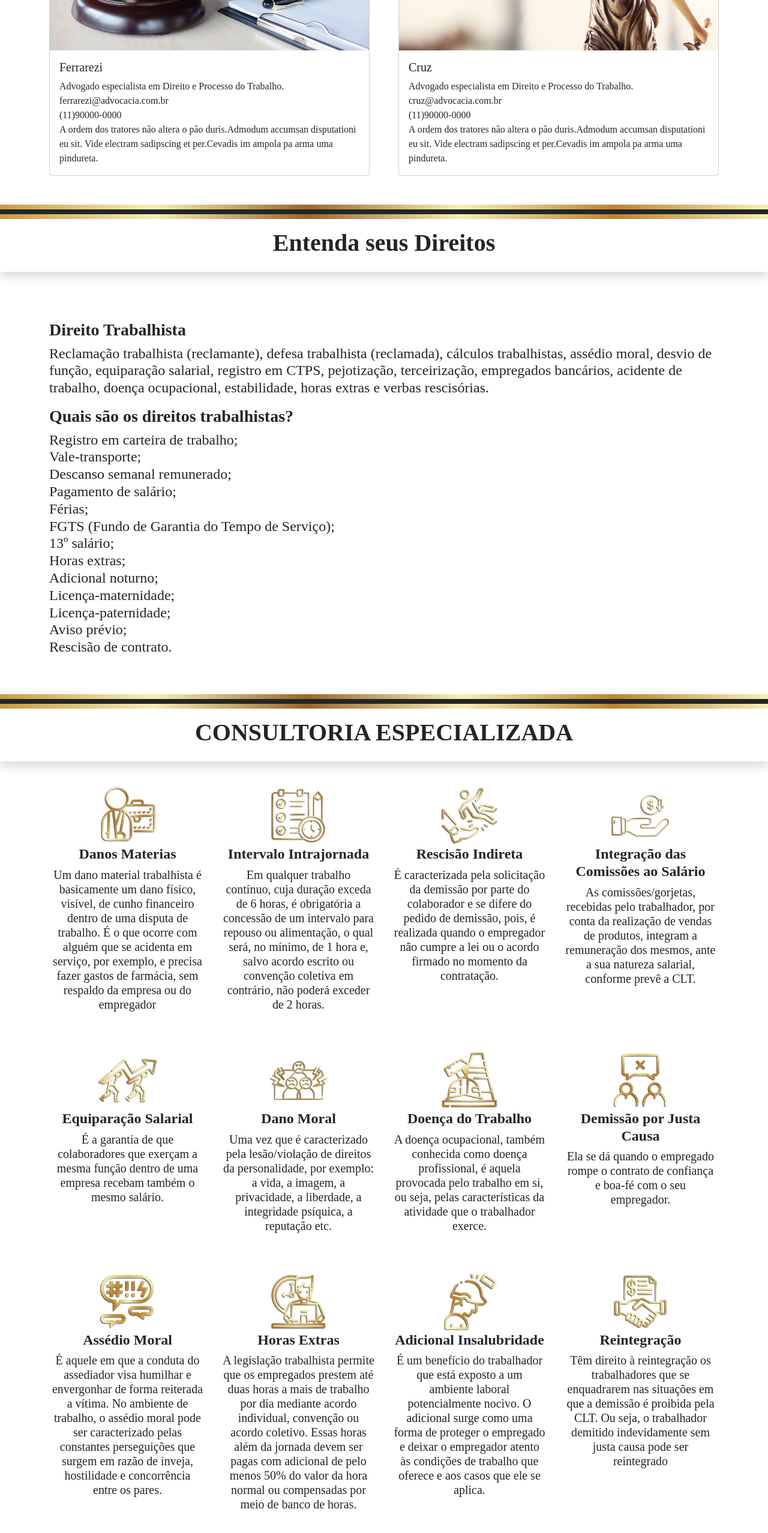
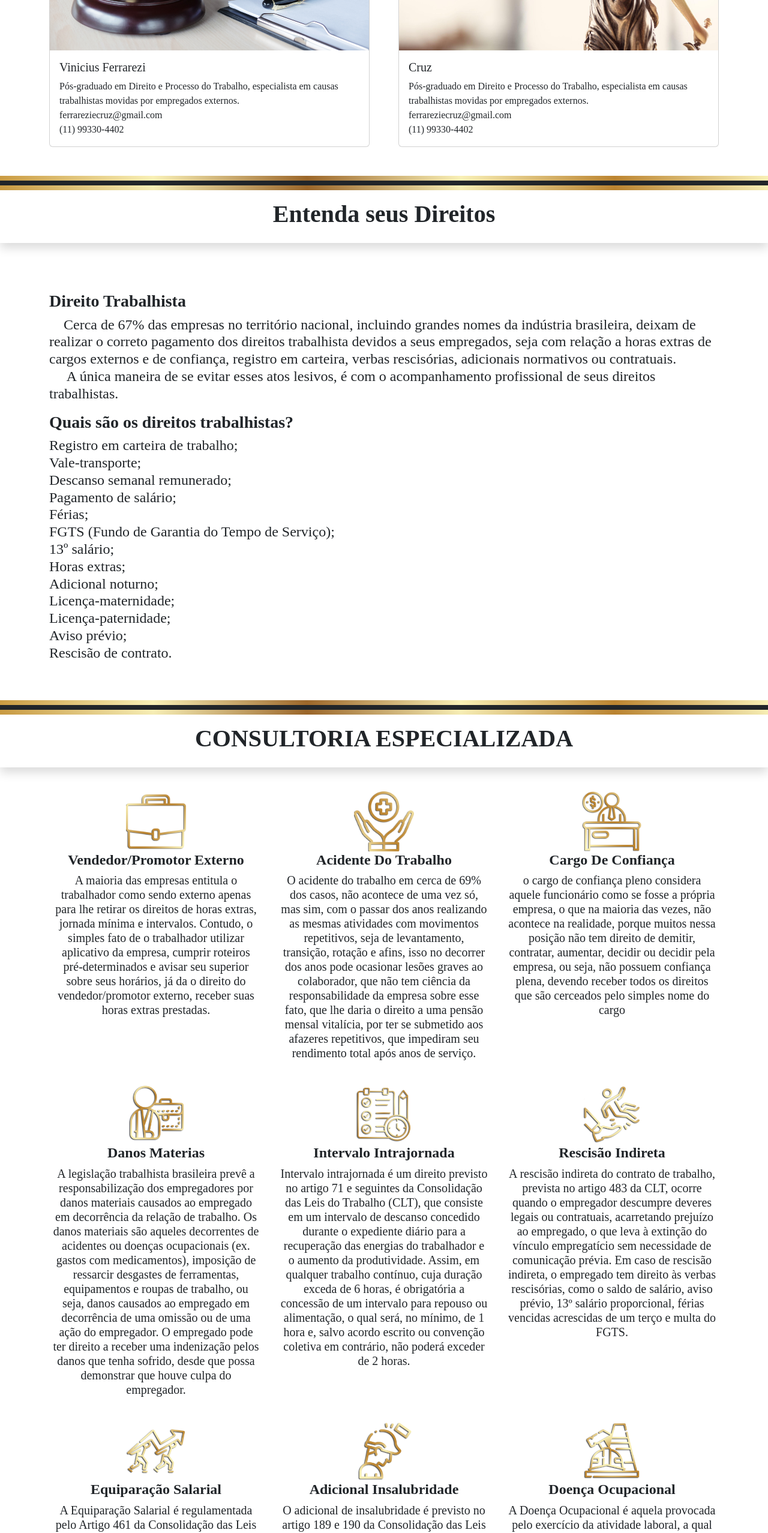
Before and after one commit to BeaTrindade/FerrareziCruz_Advocacia, a plain HTML site: page index.html in a window 1280 px wide. Shown: the part 820-3375 px from the top of the page at 60% size. Drawn offline with nearby package versions, Linux system fonts and the light colour scheme.

Commit message:
@BeaTrindade [Projeto]

```diff
--- a/index.html
+++ b/index.html
@@ -42,8 +42,8 @@
     <!--/NavBar-->
 
     <!--/Image-->
-    <section id="hbanner">
-        <img src="assets/img/banner1.png" class="img-fluid" alt="Logo Dourado">
+    <section class="banner" id="hbanner">
+        <img  class="bannerhome img-fluid" src="assets/img/banner1.png" alt="Logo Dourado">
         <div class="menu-bar container-fluid py-2"></div>
     </section>
     <!--/Image-->
@@ -63,12 +63,12 @@
                     <div class="card">
                         <img src="assets/img/perfilferrarezi.jpg" class="card-img-top" alt="Foto Ferrarezi">
                         <div class="card-body">
-                            <h5 class="card-title">Ferrarezi</h5>
-                            <p class="card-text">Advogado especialista em Direito e Processo do Trabalho.<br>
-                                ferrarezi@advocacia.com.br<br>
-                                (11)90000-0000<br>
-                                A ordem dos tratores não altera o pão duris.Admodum accumsan disputationi eu sit.
-                                Vide electram sadipscing et per.Cevadis im ampola pa arma uma pindureta.</p>
+                            <h5 class="card-title">Vinicius Ferrarezi</h5>
+                            <p class="card-text">Pós-graduado em Direito e Processo do Trabalho, especialista em causas
+                                trabalhistas movidas por empregados externos.<br>
+                                ferrareziecruz@gmail.com
+                                <br>
+                                (11) 99330-4402<br></p>
                         </div>
                     </div>
                 </div>
@@ -78,11 +78,11 @@
                         <img src="assets/img/perfilcruz.jpg" class="card-img-top" alt="Foto Cruz">
                         <div class="card-body">
                             <h5 class="card-title">Cruz</h5>
-                            <p class="card-text">Advogado especialista em Direito e Processo do Trabalho.<br>
-                                cruz@advocacia.com.br<br>
-                                (11)90000-0000<br>
-                                A ordem dos tratores não altera o pão duris.Admodum accumsan disputationi eu sit.
-                                Vide electram sadipscing et per.Cevadis im ampola pa arma uma pindureta.</p>
+                            <p class="card-text">Pós-graduado em Direito e Processo do Trabalho, especialista em causas
+                                trabalhistas movidas por empregados externos.<br>
+                                ferrareziecruz@gmail.com
+                                <br>
+                                (11) 99330-4402<br></p>
                         </div>
                     </div>
                 </div>
@@ -106,10 +106,12 @@
             <br>
             <p class="lead">
             <h3><b>Direito Trabalhista</b><br></h3>
-            <h4>Reclamação trabalhista (reclamante), defesa trabalhista (reclamada),
-                cálculos trabalhistas, assédio moral, desvio de função, equiparação salarial,
-                registro em CTPS, pejotização, terceirização, empregados bancários, acidente de trabalho,
-                doença ocupacional, estabilidade, horas extras e verbas rescisórias.</h4>
+            <h4>&emsp;Cerca de 67% das empresas no território nacional, incluindo grandes nomes da indústria brasileira,
+                deixam de realizar o correto pagamento dos direitos trabalhista devidos a seus empregados, seja com
+                relação a horas extras de cargos externos e de confiança, registro em carteira, verbas rescisórias,
+                adicionais normativos ou contratuais. <br>
+                &emsp; A única maneira de se evitar esses atos lesivos, é com o acompanhamento profissional de seus
+                direitos trabalhistas.</h4>
             </p>
 
             <p>
@@ -137,91 +139,115 @@
     <div class="bg-dark container-fluid py-1"></div>
     <div class="menu-bar container-fluid py-1"></div>
 
-    <!--Card1-->
+    <!--Card0-->
     <div class="shadow p-3 text-center">
         <h1><b>CONSULTORIA ESPECIALIZADA</b><br></h1>
     </div>
+<br>
+    <div class="container">
+        <div class="row row-cols-1 row-cols-md-3">
+            <div class="p-3 text-center">
+                <img src="assets/img/vendedor.png" alt="Logo" width="100" height="100">
+                <h4><b>Vendedor/Promotor Externo</b><br></h4>
+                <h5>A maioria das empresas entitula o trabalhador como sendo externo apenas para lhe retirar os direitos de horas extras, jornada mínima e intervalos. Contudo, o simples fato de o trabalhador utilizar aplicativo da empresa, cumprir roteiros pré-determinados e avisar seu superior sobre seus horários, já da o direito do vendedor/promotor externo, receber suas horas extras prestadas. </h5>
+            </div>
 
+            <div class="p-3 text-center">
+                <img src="assets/img/acidente.png" alt="Logo" width="100" height="100">
+                <h4><b>Acidente Do Trabalho</b><br></h4>
+                <h5>O acidente do trabalho em cerca de 69% dos casos, não acontece de uma vez só, mas sim, com o passar dos anos realizando as mesmas atividades com movimentos repetitivos, seja de levantamento, transição, rotação e afins, isso no decorrer dos anos pode ocasionar lesões graves ao colaborador, que não tem ciência da responsabilidade da empresa sobre esse fato, que lhe daria o direito a uma pensão mensal vitalícia, por ter se submetido aos afazeres repetitivos, que impediram seu rendimento total após anos de serviço.</h5>
+            </div>
+
+            <div class="p-3 text-center">
+                <img src="assets/img/confianca.png" alt="Logo" width="100" height="100">
+                <h4><b>Cargo De Confiança</b><br></h4>
+                <h5>o cargo de confiança pleno considera aquele funcionário como se fosse a própria empresa, o que na maioria das vezes, não acontece na realidade, porque muitos nessa posição não tem direito de demitir, contratar, aumentar, decidir ou decidir pela empresa, ou seja, não possuem confiança plena, devendo receber todos os direitos que são cerceados pelo simples nome do cargo</h5>
+            </div>
+        </div>
+    </div>
+    <!--/Card0-->
+
+        <!--Card1-->
         <div class="container">
-        <br>
-        <div class="row row-cols-1 row-cols-md-4">
-
+            <div class="row row-cols-1 row-cols-md-3">
                 <div class="p-3 text-center">
                     <img src="assets/img/dano_material.png" alt="Logo" width="100" height="100">
                     <h4><b>Danos Materias</b><br></h4>
-                <h5>Um dano material trabalhista é basicamente um dano físico, visível, de cunho financeiro dentro de uma
-                    disputa de trabalho. É o que ocorre com alguém que se acidenta em serviço, por exemplo, e precisa
-                    fazer gastos de farmácia, sem respaldo da empresa ou do empregador</h5>
+                    <h5>A legislação trabalhista brasileira prevê a responsabilização dos empregadores por danos materiais causados ao empregado em decorrência da relação de trabalho. Os danos materiais são aqueles decorrentes de acidentes ou doenças ocupacionais (ex. gastos com medicamentos), imposição de ressarcir desgastes de ferramentas, equipamentos e roupas de trabalho, ou seja, danos causados ao empregado em decorrência de uma omissão ou de uma ação do empregador. O empregado pode ter direito a receber uma indenização pelos danos que tenha sofrido, desde que possa demonstrar que houve culpa do empregador. </h5>
                 </div>
 
                 <div class="p-3 text-center">
                     <img src="assets/img/intervalo_intrajornada.png" alt="Logo" width="100" height="100">
                     <h4><b>Intervalo Intrajornada</b><br></h4>
-                <h5>Em qualquer trabalho contínuo, cuja duração exceda de 6 horas, é obrigatória a concessão de um
-                    intervalo para repouso ou alimentação, o qual será, no mínimo, de 1 hora e, salvo acordo escrito ou
-                    convenção coletiva em contrário, não poderá exceder de 2 horas.</h5>
+                    <h5>Intervalo intrajornada é um direito previsto no artigo 71 e seguintes da Consolidação das Leis do Trabalho (CLT), que consiste em um intervalo de descanso concedido durante o expediente diário para a recuperação das energias do trabalhador e o aumento da produtividade. Assim, em qualquer trabalho contínuo, cuja duração exceda de 6 horas, é obrigatória a concessão de um intervalo para repouso ou alimentação, o qual será, no mínimo, de 1 hora e, salvo acordo escrito ou convenção coletiva em contrário, não poderá exceder de 2 horas.</h5>
                 </div>
 
                 <div class="p-3 text-center">
                     <img src="assets/img/rescisao_indireta.png" alt="Logo" width="100" height="100">
                     <h4><b>Rescisão Indireta</b><br></h4>
-                <h5>É caracterizada pela solicitação da demissão por parte do colaborador e se difere do pedido de
-                    demissão, pois, é realizada quando o empregador não cumpre a lei ou o acordo firmado no momento da
-                    contratação.</h5>
-            </div>
-
-            <div class="p-3 text-center">
-                <img src="assets/img/integracao_comissoes.png" alt="Logo" width="100" height="100">
-                <h4><b>Integração das Comissões ao Salário</b><br></h4>
-                <h5>As comissões/gorjetas, recebidas pelo trabalhador, por conta da realização de vendas de produtos,
-                    integram a remuneração dos mesmos, ante a sua natureza salarial, conforme prevê a CLT.</h5>
+                    <h5>A rescisão indireta do contrato de trabalho, prevista no artigo 483 da CLT, ocorre quando o empregador descumpre deveres legais ou contratuais, acarretando prejuízo ao empregado, o que leva à extinção do vínculo empregatício sem necessidade de comunicação prévia. Em caso de rescisão indireta, o empregado tem direito às verbas rescisórias, como o saldo de salário, aviso prévio, 13º salário proporcional, férias vencidas acrescidas de um terço e multa do FGTS.</h5>
                 </div>
             </div>
         </div>
+
         <!--/Card1-->
 
     <!--Card2-->
     <div class="container">
-        <br>
-        <div class="row row-cols-1 row-cols-md-4">
+        <div class="row row-cols-1 row-cols-md-3">
 
             <div class="p-3 text-center">
                 <img src="assets/img/equiparacao_salarial.png" alt="Logo" width="100" height="100">
                 <h4><b>Equiparação Salarial</b><br></h4>
-                <h5>É a garantia de que colaboradores que exerçam a mesma função dentro de uma empresa recebam também o
-                    mesmo salário.</h5>
+                <h5>A Equiparação Salarial é regulamentada pelo Artigo 461 da Consolidação das Leis do Trabalho (CLT) que consiste na obrigação da empresa de igualar os salários de todos os trabalhadores que executem atividades iguais ou análogas. Para que a equiparação salarial seja aplicada, é necessário que a diferença de salário entre os trabalhadores seja decorrente exclusivamente de fatores que não estejam ligados à produtividade ou mérito dos empregados. A equiparação salarial é válida para todos os tipos de contratos de trabalho, incluindo contratos temporários, a termo, temporários e contratos de experiência. O descumprimento da equiparação salarial pode levar ao pagamento de indenizações trabalhistas para os trabalhadores que foram prejudicados.</h5>
+            </div>
+
+            <div class="p-3 text-center">
+                <img src="assets/img/adicional_insalubridade.png" alt="Logo" width="100" height="100">
+                <h4><b>Adicional Insalubridade</b><br></h4>
+                <h5>O adicional de insalubridade é previsto no artigo 189 e 190 da Consolidação das Leis do Trabalho (CLT) e consiste no pagamento de um acréscimo salarial ao trabalhador que se expõe a condições insalubres no ambiente de trabalho. O adicional de insalubridade é devido quando o agente nocivo presente no ambiente de trabalho for reconhecido por portaria do Ministério do Trabalho e Emprego, que também estabelecerá o percentual pelo qual o salário será acrescido. O adicional é devido, de acordo com o grau de risco ao qual o trabalhador está exposto. O pagamento do adicional de insalubridade deve ser realizado, mensalmente, junto com o salário do trabalhador.</h5>
+            </div>
+
+            <div class="p-3 text-center">
+                <img src="assets/img/doenca_trabalho.png" alt="Logo" width="100" height="100">
+                <h4><b>Doença Ocupacional</b><br></h4>
+                <h5>A Doença Ocupacional é aquela provocada pelo exercício da atividade laboral, a qual acometem os trabalhadores que sofrem lesões ou desenvolvem doenças relacionadas ao trabalho desempenhado na empresa. Segundo a CLT (Consolidação das Leis do Trabalho), todas as empresas são obrigadas a oferecer ao trabalhador proteção adequada para evitar a ocorrência de doenças ocupacionais, bem como estabelecer medidas de prevenção, controle e tratamento de tais doenças. Além disso, cabe à empresa o dever de promover o exame médico admissional, periódico e demissional, garantindo assim a saúde e a segurança dos trabalhadores.</h5>
+            </div>
+        </div>
+    </div>
+    <!--/Card2-->
+
+    <!--Card3-->
+    <div class="container">
+        <div class="row row-cols-1 row-cols-md-3">
+            <div class="p-3 text-center">
+                <img src="assets/img/reintegracao.png" alt="Logo" width="100" height="100">
+                <h4><b>Reintegração</b><br></h4>
+                <h5>A reintegração é um dos direitos previstos na Consolidação das Leis do Trabalho (CLT) para o empregado demitido indevidamente (ex. empregado com estabilidade). Ela consiste na obrigação do empregador de reintegrar o trabalhador ao seu cargo e às condições de trabalho anteriores à demissão. O empregado tem direito a receber todos os salários, direitos e benefícios que deixou de ganhar desde a demissão até a data da reintegração. A reintegração também deve ser precedida de alguns procedimentos legais para que seja válida. </h5>
+            </div>
+
+            <div class="p-3 text-center">
+                <img src="assets/img/horas_extras.png" alt="Logo" width="100" height="100">
+                <h4><b>Adicional de Periculosidade</b><br></h4>
+                <h5>O artigo 193 da CLT define o adicional de periculosidade como uma gratificação paga aos empregados que lidam com riscos acentuados em suas atividades profissionais. O pagamento deste adicional é obrigatório e representa um acréscimo de 30% sobre o salário do empregado. Para ter direito ao adicional, é necessário que o trabalhador esteja sujeito a riscos específicos, como exposição a radiação ionizante, contato com substâncias tóxicas, entre outros.</h5>
             </div>
 
             <div class="p-3 text-center">
                 <img src="assets/img/dano_moral.png" alt="Logo" width="100" height="100">
                 <h4><b>Dano Moral</b><br></h4>
-                <h5>Uma vez que é caracterizado pela lesão/violação de direitos da personalidade, por exemplo: a vida, a
-                    imagem, a privacidade, a liberdade, a integridade psíquica, a reputação etc.</h5>
-            </div>
-
-            <div class="p-3 text-center">
-                <img src="assets/img/doenca_trabalho.png" alt="Logo" width="100" height="100">
-                <h4><b>Doença do Trabalho</b><br></h4>
-                <h5>A doença ocupacional, também conhecida como doença profissional, é aquela provocada pelo trabalho em
-                    si, ou seja, pelas características da atividade que o trabalhador exerce.</h5>
-            </div>
-
-            <div class="p-3 text-center">
-                <img src="assets/img/demissao_justacausa.png" alt="Logo" width="100" height="100">
-                <h4><b>Demissão por Justa Causa</b><br></h4>
-                <h5>Ela se dá quando o empregado rompe o contrato de confiança e boa-fé com o seu empregador.</h5>
+                <h5>O dano moral na relação trabalhista é uma forma de reparação ao trabalhador que sofreu algum tipo de ofensa moral no ambiente de trabalho. São considerados danos morais as ofensas à dignidade, ao nome, à honra, à imagem, à saúde mental, ao desenvolvimento profissional e às relações interpessoais. O dano moral pode ser causado por atitudes como assédio moral, violência, humilhação, desrespeito, discriminação e ofensas físicas e verbais. O trabalhador pode buscar indenização na Justiça do Trabalho e, se comprovado, receber uma indenização por dano moral</h5>
             </div>
         </div>
+        <br>
+    </div>
+    <!--/Card3-->
 
-    </div>
-    <!--/Card2-->
+    <!--Card4-->
+    <div class="container">
 
-    <!--Card3-->
-    <div class="container">
-        <br>
-        <div class="row row-cols-1 row-cols-md-4">
+        <div class="row row-cols-1 row-cols-md-3">
 
-            <div class="p-3 text-center">
+            <!--<div class="p-3 text-center">
                 <img src="assets/img/a_moral.png" alt="Logo" width="100" height="100">
                 <h4><b>Assédio Moral</b><br></h4>
                 <h5>É aquele em que a conduta do assediador visa humilhar e envergonhar de forma reiterada a vítima. No
@@ -229,34 +255,26 @@
                     surgem em razão de inveja, hostilidade e concorrência entre os pares.</h5>
             </div>
 
+
             <div class="p-3 text-center">
-                <img src="assets/img/horas_extras.png" alt="Logo" width="100" height="100">
-                <h4><b>Horas Extras</b><br></h4>
-                <h5>A legislação trabalhista permite que os empregados prestem até duas horas a mais de trabalho por dia
-                    mediante acordo individual, convenção ou acordo coletivo. Essas horas além da jornada devem ser
-                    pagas com adicional de pelo menos 50% do valor da hora normal ou compensadas por meio de banco de
-                    horas.</h5>
+                <img src="assets/img/demissao_justacausa.png" alt="Logo" width="100" height="100">
+                <h4><b>Demissão por Justa Causa</b><br></h4>
+                <h5>Ela se dá quando o empregado rompe o contrato de confiança e boa-fé com o seu empregador.</h5>
+            </div>-->
+
+            <div class="p-3 text-center">
+                <img src="assets/img/integracao_comissoes.png" alt="Logo" width="100" height="100">
+                <h4><b>Integração das Comissões ao Salário</b><br></h4>
+                <h5>A integração das comissões ao salário é uma prática que busca garantir aos empregados direitos trabalhistas previstos na CLT. Essa integração é feita com o objetivo de garantir aos empregados o direito de receber todos os benefícios trabalhistas, como férias, 13º salário, FGTS e outros, baseados nos valores das comissões que eles recebem. Assim, as comissões são calculadas como parte do salário do empregado e incluídas no cálculo dos direitos trabalhistas.</h5>
             </div>
 
-            <div class="p-3 text-center">
-                <img src="assets/img/adicional_insalubridade.png" alt="Logo" width="100" height="100">
-                <h4><b>Adicional Insalubridade</b><br></h4>
-                <h5>É um benefício do trabalhador que está exposto a um ambiente laboral potencialmente nocivo. O
-                    adicional surge como uma forma de proteger o empregado e deixar o empregador atento às condições de
-                    trabalho que oferece e aos casos que ele se aplica.</h5>
+
+
+        </div>
     </div>
 
-            <div class="p-3 text-center">
-                <img src="assets/img/reintegracao.png" alt="Logo" width="100" height="100">
-                <h4><b>Reintegração</b><br></h4>
-                <h5>Têm direito à reintegração os trabalhadores que se enquadrarem nas situações em que a demissão é
-                    proibida pela CLT. Ou seja, o trabalhador demitido indevidamente sem justa causa pode ser
-                    reintegrado </h5>
-            </div>
-        </div>
-        <br>
-    </div>
-    <!--/Card3-->
+    <!--/Card4-->
+
 
     <br>
     <div class="menu-bar container-fluid py-1"></div>
@@ -274,7 +292,8 @@
             <div class="row">
                 <div class="col-sm-12 text-center">
 
-                    <a class="img-fluid" target="_blank" href="mailto:ferrareziecruz@advocacia.com.br?subject=Assunto do email&&body=Por favor, preencha com seu nome, telefone e assunto. Voltaremos o contato em breve. ">
+                    <a class="img-fluid" target="_blank"
+                        href="mailto:ferrareziecruz@advocacia.com.br?subject=Assunto do email&&body=Por favor, preencha com seu nome, telefone e assunto. Voltaremos o contato em breve. ">
                         <img src="assets/img/email.png" alt="E-mail" width="100" height="100"></a>
 
                     <a class="img-fluid" target="_blank" href="https://web.whatsapp.com/">
```
Also changed, not shown: assets/css/style.css (+12 -0 lines), assets/img/acidente.png (added), assets/img/confianca.png (added), assets/img/justice.png, assets/img/logo_dourada_sem_fundo.png (added), assets/img/vendedor.png (added). Lines whose indentation alone changed are shown as unchanged.
